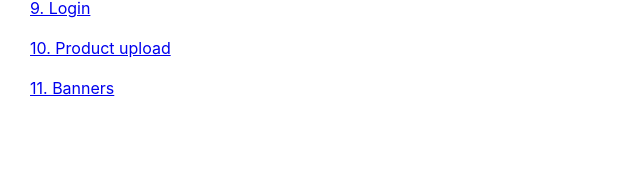
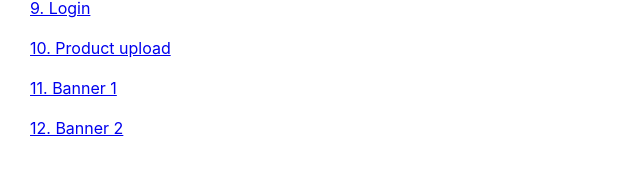
Before and after one commit to Saddam-tech/retrovalley-front-20230608, a React (Create React App) app: page /#/ in a window 1280 px wide. Shown: the part 352-526 px from the top of the page, without its empty margins (0-640 px from the left). Built offline with nearby package versions, Linux system fonts and the light colour scheme; a web font is replaced by a local one.

Commit message:
latest change requests reflected

```diff
--- a/src/components/IndexPage.js
+++ b/src/components/IndexPage.js
@@ -15,7 +15,8 @@ const IndexPage = () => {
       <Link to="/comicbook/1">8. Comicbook</Link>
       <Link to="/login">9. Login</Link>
       <Link to="/product_upload">10. Product upload</Link>
-      <Link to="/banners">11. Banners</Link>
+      <Link to="/banner_1">11. Banner 1</Link>
+      <Link to="/banner_2">12. Banner 2</Link>
     </Container>
   );
 };
```
